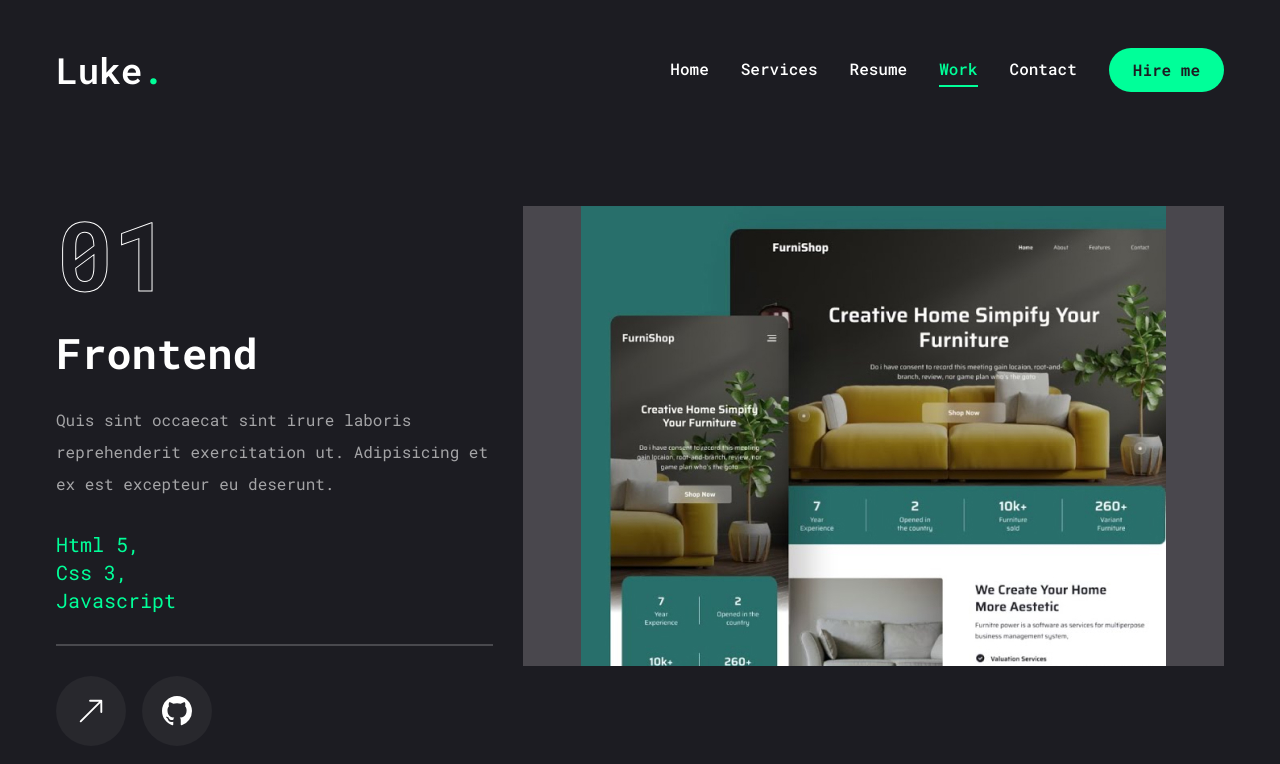
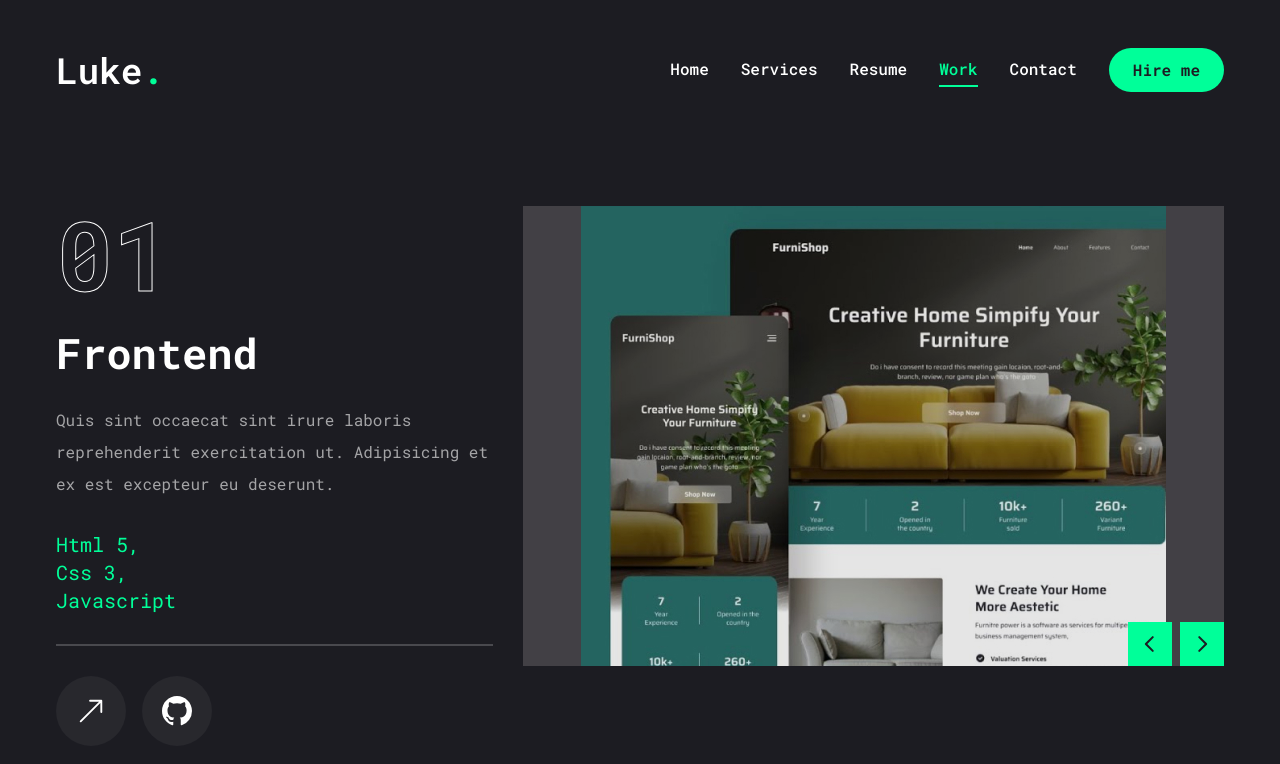
Before and after one commit to hebersolano/portfolio-website, a Next.js app: page /work in a window 1280 px wide. Shown: the top 764 px of the page. Built offline with nearby package versions, Linux system fonts and the light colour scheme.

Commit message:
work page 0.2

```diff
--- a/src/app/work/page.tsx
+++ b/src/app/work/page.tsx
@@ -12,6 +12,7 @@ import {
   TooltipProvider,
   TooltipTrigger,
 } from "@/components/ui/tooltip";
+import SliderButtons from "@/components/SliderButtons";
 
 const projects = [
   {
@@ -138,7 +139,7 @@ function WorkPage() {
                 <SwiperSlide key={i} className="w-full">
                   <div className="group relative flex h-[460px] items-center justify-center bg-pink-50/20">
                     {/* overlay */}
-                    <div className=""></div>
+                    <div className="absolute bottom-0 top-0 z-10 h-full w-full bg-black/10"></div>
                     {/* image */}
                     <div className="relative">
                       <img
@@ -150,6 +151,12 @@ function WorkPage() {
                   </div>
                 </SwiperSlide>
               ))}
+              {/* slider buttons  */}
+              <SliderButtons
+                containerStyle="flex gap-2 absolute right-0 bottom-[calc(50%_-_22px)] xl:bottom-0 z-20 w-full justify-between xl:w-max xl:justify-none"
+                btnStyle="bg-accent hover:bg-accent-hover text-primary text-[22px] w-[44px] h-[44px] flex justify-center items-center transition-all"
+                iconStyle=""
+              />
             </Swiper>
           </div>
         </div>
--- /dev/null
+++ b/src/components/SliderButtons.tsx
@@ -0,0 +1,32 @@
+"use client";
+
+import { useSwiper } from "swiper/react";
+import { PiCaretLeftBold, PiCaretRightBold } from "react-icons/pi";
+
+function SliderButtons({
+  containerStyle,
+  btnStyle,
+  iconStyle,
+}: {
+  containerStyle: string;
+  btnStyle: string;
+  iconStyle: string;
+}) {
+  const swiper = useSwiper();
+
+  return (
+    <div className={containerStyle}>
+      <button className={btnStyle} onClick={() => swiper.slidePrev()}>
+        <PiCaretLeftBold className={iconStyle} />
+      </button>
+      <button className={btnStyle}>
+        <PiCaretRightBold
+          className={iconStyle}
+          onClick={() => swiper.slideNext()}
+        />
+      </button>
+    </div>
+  );
+}
+
+export default SliderButtons;
```
